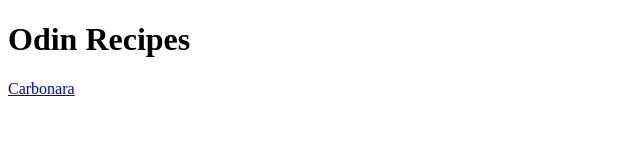
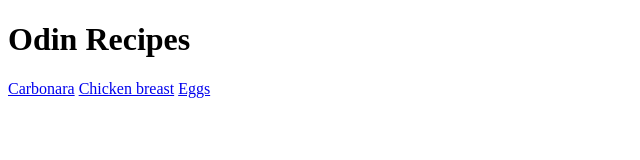
Before and after one commit to Envoy331/odin-recipes, a plain HTML site: page index.html in a window 1280 px wide. Shown: the whole page, without its empty margins (0-640 px from the left). Drawn offline with Linux system fonts and the light colour scheme.

Commit message:
final version of index.html i think

```diff
--- a/index.html
+++ b/index.html
@@ -9,6 +9,8 @@
 <body>
     <h1> Odin Recipes</h1>
     <a href="recipes/carbonara.html">Carbonara</a>
+    <a href="recipes/chicken_breast.html">Chicken breast</a>
+    <a href="recipes/eggs.html">Eggs</a>
 
 </body>
 </html>
```
